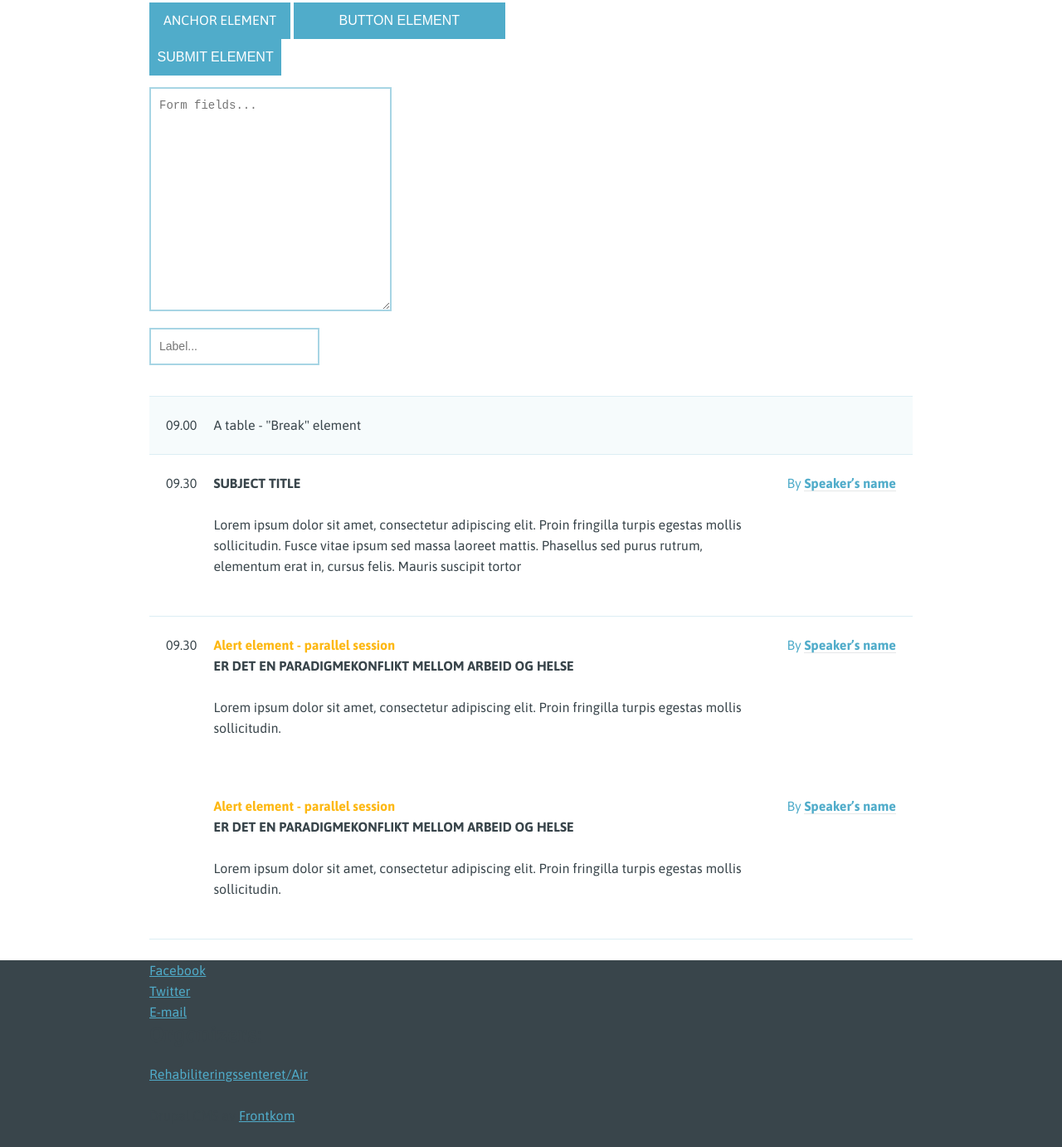
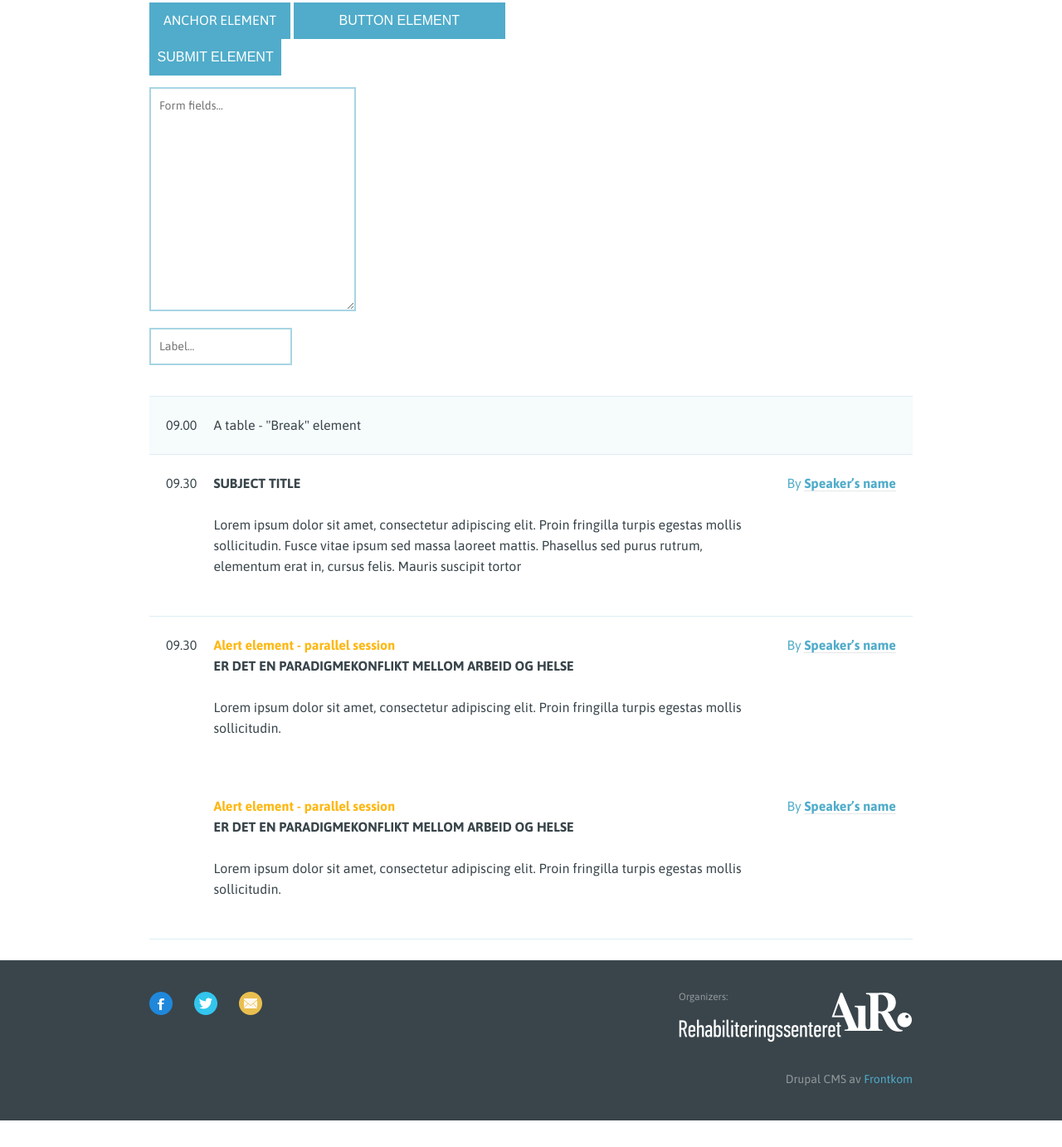
Before and after one commit to front/moteplassen-proto, a plain HTML site: page styleguide.htm in a window 1280 px wide. Shown: the part 999-2381 px from the top of the page at 83% size. After the commit the page ends 2349 px from the top, so only its background shows below. Drawn offline with Linux system fonts and the light colour scheme.

Commit message:
Footer blocks styling

```diff
--- a/sass/partials/base/_base.scss
+++ b/sass/partials/base/_base.scss
@@ -59,6 +59,8 @@ form {
 textarea, input {
   @include adjust-font-size-to(14px);
   @include margin-trailer(0.5, 14px);
+  @include border-radius(0);
+  -webkit-appearance: none;
 }
 
 table {
@@ -108,6 +110,7 @@ textarea, input[type=text] {
   padding: em(8,14) em(10,14);
   border: 2px solid $color-form-border;
 
+  font-family: $font-family-sans;
   color: $color-form-color;
 }
 
--- a/sass/partials/layout/_layout.scss
+++ b/sass/partials/layout/_layout.scss
@@ -61,5 +61,10 @@
 }
 
 #footer {
+  @include padding-leader(1.5);
+  @include padding-trailer(1.5);
   background-color: $color-footer-bg;
+
+  color: white;
+  color: transparentize(white, 0.55);
 }
--- a/sass/partials/module/_module.scss
+++ b/sass/partials/module/_module.scss
@@ -10,3 +10,19 @@
 @import 'partials/nav-main';
 @import 'partials/buttons';
 @import 'partials/event-table';
+@import 'partials/social-media';
+@import 'partials/sponsors';
+
+
+// Misc
+.credit {
+  @extend %l-row;
+  margin-bottom: 0;
+
+  font-size: em(14);
+  text-align: right;
+
+  a {
+    text-decoration: none;
+  }
+}
--- /dev/null
+++ b/sass/partials/module/partials/_social-media.scss
@@ -0,0 +1,22 @@
+$social: 'social';
+$social-icons: facebook, twitter, email;
+@include sprite-map-generator($social, 'retina');
+
+.block--social-media {
+  float: left;
+}
+
+.menu--social-media {
+  @include horizontal-list(13px);
+
+  @each $i in $social-icons {
+    .item-#{$i} {
+      @include replace-text-pe($social, $i, 'retina');
+    }
+  }
+
+  a {
+    display: inline-block;
+    vertical-align: top;
+  }
+}
--- /dev/null
+++ b/sass/partials/module/partials/_sponsors.scss
@@ -0,0 +1,22 @@
+.block--sponsors {
+  float: right;
+
+  h2 {
+    font-family: $font-family-sans;
+    font-size: em(12);
+    line-height: 1;
+    margin-bottom: -1em;
+  }
+}
+
+// Logos
+$logos: 'logos';
+$logos-names: air;
+@include sprite-map-generator($logos, 'retina');
+
+@each $i in $logos-names {
+  .logo-#{$i} {
+    @include replace-text-pe($logos, $i, 'retina');
+    display: inline-block;
+  }
+}
--- a/styleguide.htm
+++ b/styleguide.htm
@@ -107,22 +107,22 @@
 
   <footer id="footer" class="l-container">
     <div class="l-row">
-      <nav class="block--contact">
+      <nav class="block--social-media">
         <h2 hidden>Kontakt</h2>
 
-        <ul>
-          <li><a href="#">Facebook</a></li>
-          <li><a href="#">Twitter</a></li>
-          <li><a href="#">E-mail</a></li>
+        <ul class="menu--social-media">
+          <li><a href="#" class="item-facebook">Facebook</a></li>
+          <li><a href="#" class="item-twitter">Twitter</a></li>
+          <li><a href="#" class="item-email">E-mail</a></li>
         </ul>
       </nav>
 
-      <section class="block--organizers">
+      <section class="block--sponsors">
         <h2>Organizers:</h2>
-        <p><a href="#">Rehabiliteringssenteret/Air</a></p>
+        <p><a href="#" class="logo-air">Rehabiliteringssenteret/Air</a></p>
       </section>
 
-      <p>Drupal CMS av <a href="#">Frontkom</a></p>
+      <p class="credit">Drupal CMS av <a href="#">Frontkom</a></p>
     </div>
   </footer>
 </body>
```
Also changed, not shown: images/logos-sb8337550bf.png (added), images/logos/air.png (added), images/logos_2x-sd91ac479c4.png (added), images/logos_2x/air.png (added), images/social-se8c079db5f.png (added), images/social/email.png (added), images/social/facebook.png (added), images/social/twitter.png (added), images/social_2x-s046e0bc0c2.png (added), images/social_2x/email.png (added), images/social_2x/facebook.png (added), images/social_2x/twitter.png (added), stylesheets/style.css.
